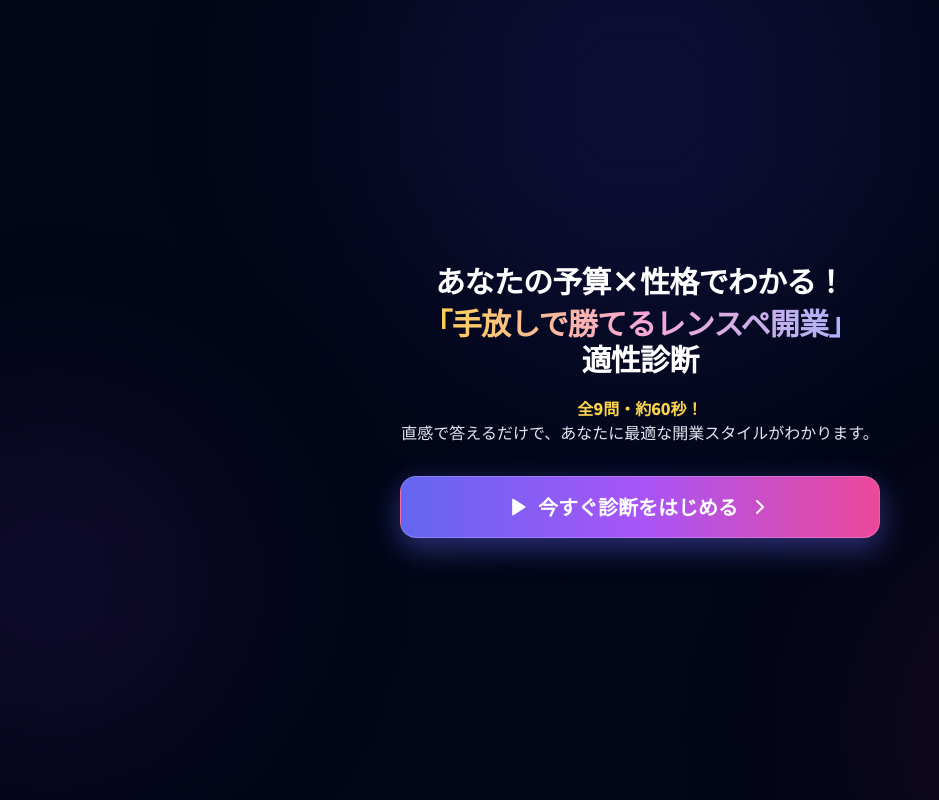
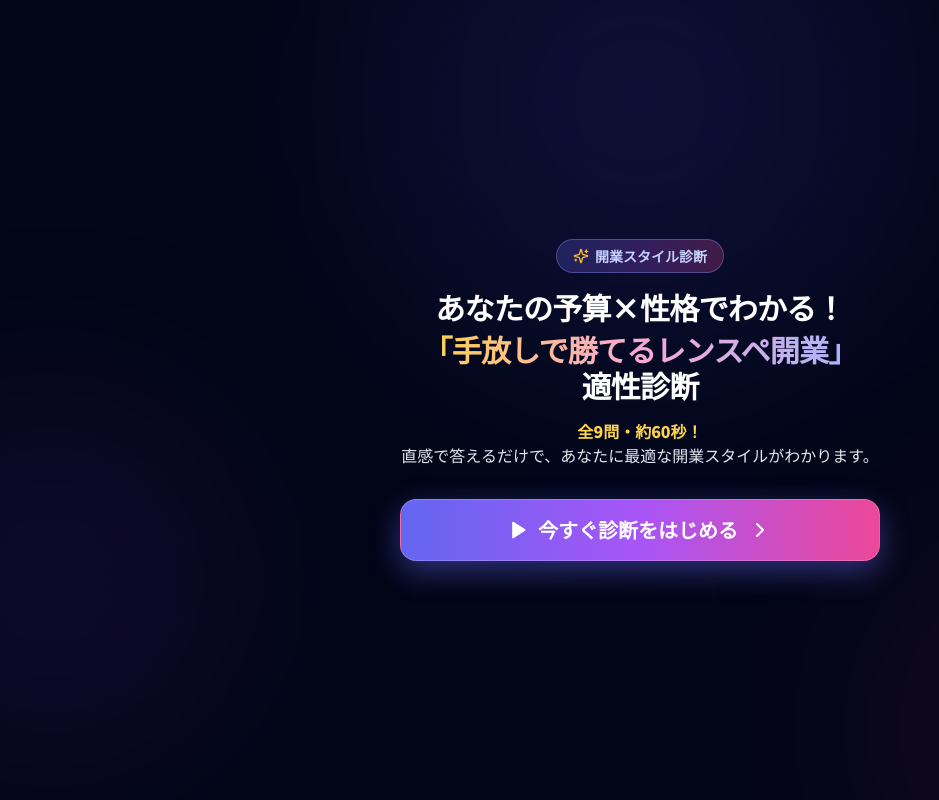
Before and after one commit to mikamiryuugo/rental-space-diagnosis, a React (Vite) app: page / in a window 1280 px wide. Shown: the whole page, without its empty margins (0-939 px from the left). Built offline with nearby package versions, Linux system fonts and the light colour scheme.

Commit message:
Restore top badge on StartScreen

```diff
--- a/src/components/StartScreen.tsx
+++ b/src/components/StartScreen.tsx
@@ -1,6 +1,6 @@
 import React from 'react';
 import { motion } from 'framer-motion';
-import { Play, ChevronRight } from 'lucide-react';
+import { Sparkles, Play, ChevronRight } from 'lucide-react';
 import { QUESTIONS } from '../data/diagnosisData';
 import { PersonaType } from '../types/diagnosis';
 
@@ -18,8 +18,13 @@ export const StartScreen: React.FC<StartScreenProps> = ({
       <motion.div
         initial={{ opacity: 0, y: -12 }}
         animate={{ opacity: 1, y: 0 }}
-        className="flex flex-col items-center text-center space-y-5"
+        className="flex flex-col items-center text-center space-y-4"
       >
+        <div className="inline-flex items-center gap-1.5 px-4 py-1.5 rounded-full bg-gradient-to-r from-indigo-500/25 via-purple-500/25 to-pink-500/25 border border-indigo-400/40 text-indigo-200 text-sm font-bold shadow-sm">
+          <Sparkles className="w-4 h-4 text-amber-400" />
+          <span>開業スタイル診断</span>
+        </div>
+
         <h1 className="text-[26px] sm:text-3xl font-black tracking-tight leading-snug">
           あなたの予算×性格でわかる！
           <span className="block mt-1.5 bg-gradient-to-r from-amber-300 via-pink-300 to-indigo-300 bg-clip-text text-transparent">
```
